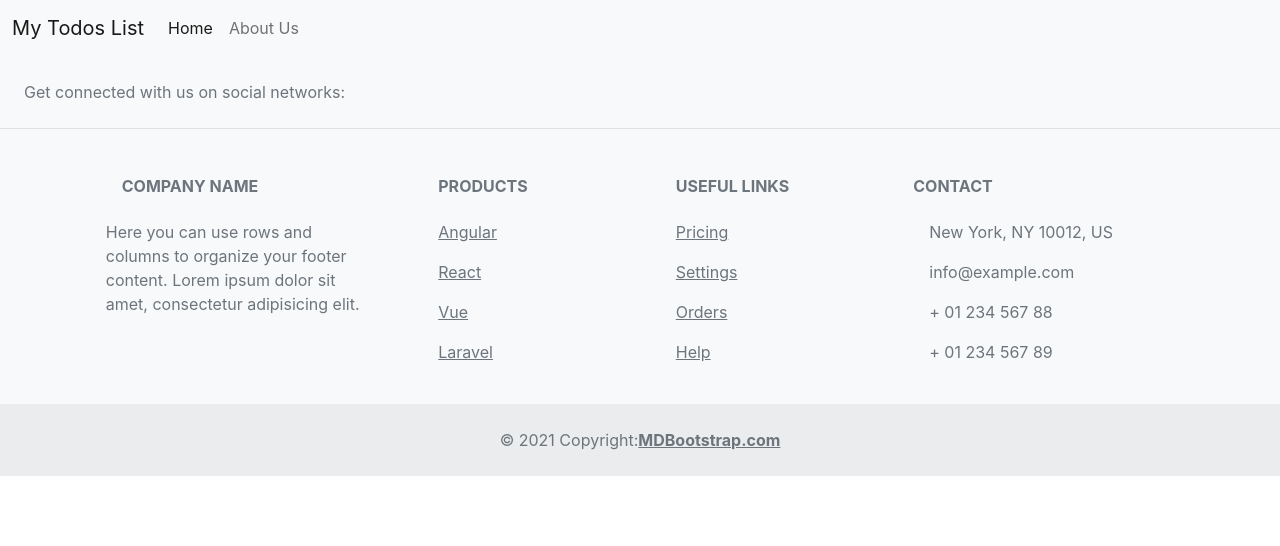
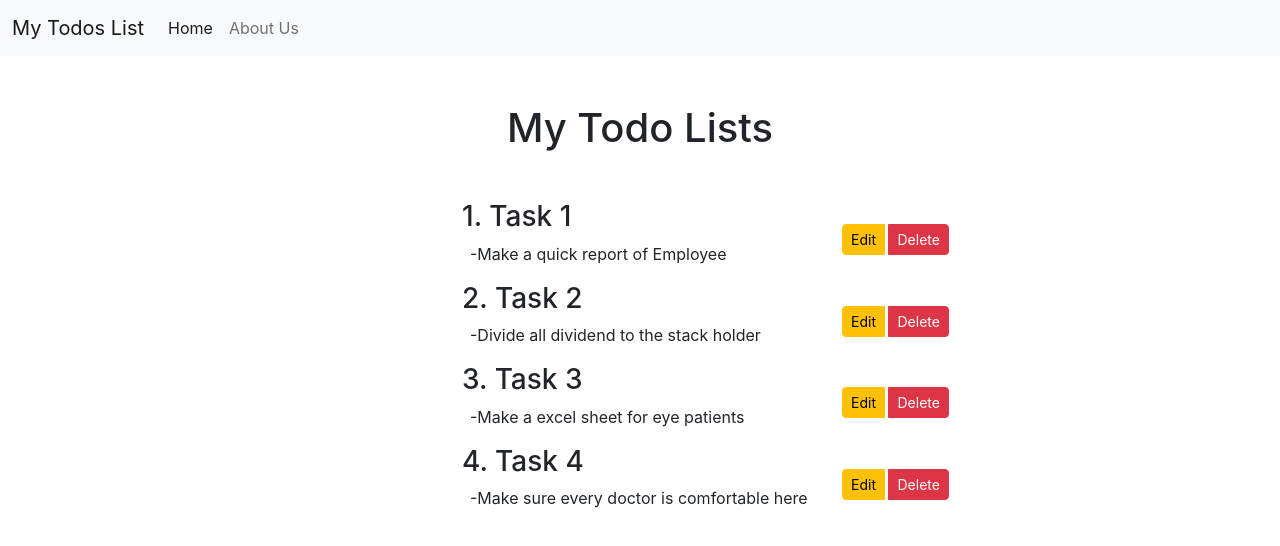
Before and after one commit to yashshukla0918/react_project1, a React (Create React App) app in the folder todos-list/: page / in a window 1280 px wide. Shown: the top 546 px of the page. Built offline with nearby package versions, Linux system fonts and the light colour scheme.

Commit message:
todo item added

```diff
--- a/todos-list/src/App.js
+++ b/todos-list/src/App.js
@@ -2,12 +2,39 @@ import logo from './logo.svg';
 import './App.css';
 import Header from './components/Header';
 import Footer from './components/Footer';
+import Todos from './components/Todos';
 
 function App() {
+  let task_to_de_done = [
+    {
+      sno:"1",
+      title: "Task 1",
+      desc : "Make a quick report of Employee"
+    },
+
+    {
+      sno:"2",
+      title: "Task 2",
+      desc : "Divide all dividend to the stack holder"
+    }
+    ,
+    {
+      sno:"3",
+      title: "Task 3",
+      desc : "Make a excel sheet for eye patients"
+    }
+    ,
+    {
+      sno:"4",
+      title: "Task 4",
+      desc : "Make sure every doctor is comfortable here"
+    }
+  ]
   return (
     <>
     <Header title="My Todos List" isSearchBar={false} />
-    <Footer />
+    <Todos  todos={task_to_de_done}/>
+    {/* <Footer /> */}
     </>
 
   );
--- /dev/null
+++ b/todos-list/src/components/TodoItem.js
@@ -0,0 +1,24 @@
+import React from 'react'
+
+const TodoItem = ({ todo }) => {
+    return (
+        <div className='row'>
+            <div className='col-4'></div>
+            <div className='col-4'>
+                <h3>{todo.sno}.  {todo.title}</h3>
+                <p className='mx-2'>-{todo.desc}</p>
+            </div>
+            <div className='col-1'>
+                {/* <button className='btn btn-danger btn-sm my-4'> DELETE</button>
+                <button className='btn btn-warning btn-sm '> Edit </button> */}
+                <div class="btn-group" role="group" aria-label="Basic example">
+                    <button type="button" class="btn btn-warning btn-sm my-4">Edit</button>&nbsp;
+                    <button type="button" class="btn btn-danger btn-sm my-4">Delete</button>
+                </div>
+            </div>
+            <div className='col-3'></div>
+        </div>
+    )
+}
+
+export default TodoItem
--- /dev/null
+++ b/todos-list/src/components/Todos.js
@@ -0,0 +1,16 @@
+import React from 'react'
+import TodoItem from './TodoItem'
+const Todos = (props) => {
+
+  return (
+    <div className='container'>
+      <h1 className='text-center my-5'>My Todo Lists</h1>
+
+      {props.todos.map((todo)=>{
+        return <><TodoItem  todo={todo} key={todo.sno}/></>
+      })}
+    </div>
+  )
+}
+
+export default Todos
```
